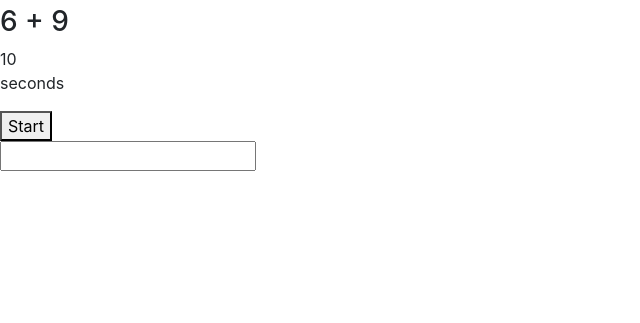
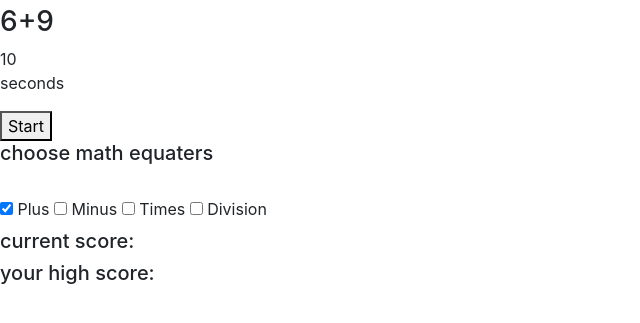
Before and after one commit to schneur/fun-math-game, a plain HTML site: page index.html in a window 1280 px wide. Shown: the part 41-364 px from the top of the page, without its empty margins (0-640 px from the left). Drawn offline with nearby package versions, Linux system fonts and the light colour scheme.

Commit message:
updated with score and high score

```diff
--- a/index.html
+++ b/index.html
@@ -22,10 +22,32 @@
 
     <button class="startTimer" onclick="startTimer()">Start</button>
 
+    <h5>choose math equaters</h5>
+    <br>
+    <div class="equations">
+      <input id="plus" name="plus" type="checkbox" checked/>
+      <label for="plus">Plus</label>
+    </div>
+    <div class="equations">
+      <input id="minus" name="minus" type="checkbox">
+      <label for="minus">Minus</label>
+    </div>
+    <div class="equations">
+      <input id="times" name="times" type="checkbox">
+      <label for="times">Times</label>
+    </div>
+    <div class="equations">
+      <input id="division" name="division" type="checkbox">
+      <label for="division">Division</label>
+    </div>
+
     <form>
       <input type="number" id="user-input" name="userInput">
     </form>
 
+    <h5 class="score">current score: </h5>
+    <h5 class="highScore">your high score: </h5>
+
     <script src="script.js"></script>
   </body>
 </html>
--- a/script.js
+++ b/script.js
@@ -1,20 +1,21 @@
-//window.addEventListener('DOMContentLoaded', function () {
-
 function getRandomIntBetween(min, max) {
   min = Math.ceil(min);
   max = Math.floor(max);
   return Math.floor(Math.random() * (max - min + 1)) + min;
-}
+};
 
+$('#user-input').hide();
 var mathEquation = document.body.querySelector("#mathEquation");
 var firstRandomNumber = 0;
 var secondRandomNumber = 0;
+var score = 0;
+var highScore = 0;
 
 
-var getNewEquation = function () {
+var getNewEquation = function (equation) {
   firstRandomNumber = getRandomIntBetween(1,9);
   secondRandomNumber = getRandomIntBetween(1,9);
-  mathEquation.innerHTML = firstRandomNumber + " + " + secondRandomNumber;
+  mathEquation.innerHTML = firstRandomNumber + '+' + secondRandomNumber;
 };
 
 getNewEquation();
@@ -24,7 +25,9 @@ var seconds = 10;
 var timer = null;
 
 var startTimer = function () {
-  $('.gameInfo').text("GO, GO, GO!")
+  $('.gameInfo').text("GO, GO, GO!");
+  $('#user-input').show();
+  score = 0;
   if (!timer) {
     timer = setInterval(function () {
       timerSpan.innerHTML = --seconds;
@@ -37,6 +40,8 @@ var startTimer = function () {
 $('#user-input').on('keyup', function () {
   if (Number($(this).val()) === firstRandomNumber + secondRandomNumber) {
     timerSpan.innerHTML = ++seconds;
+    score += 1;
+    $('.score').text("score: " + score);
     $('#user-input').val("");
     getNewEquation();
   }
@@ -49,8 +54,16 @@ var CheckTimer = function () {
     timer = null;
     seconds = 10;
     timerSpan.innerHTML = seconds;
+    $('#user-input').hide();
+    updateHighScore();
     $('#user-input').val("");
     $('.startTimer').show();
   }
 };
-//});
+
+ var updateHighScore = function () {
+   if (score > highScore) {
+     highScore = score;
+     $('.highScore').text("your high score: " + highScore);
+   };
+ };
--- a/style.css
+++ b/style.css
@@ -0,0 +1,3 @@
+.equations {
+  display: inline-block;
+}
```
